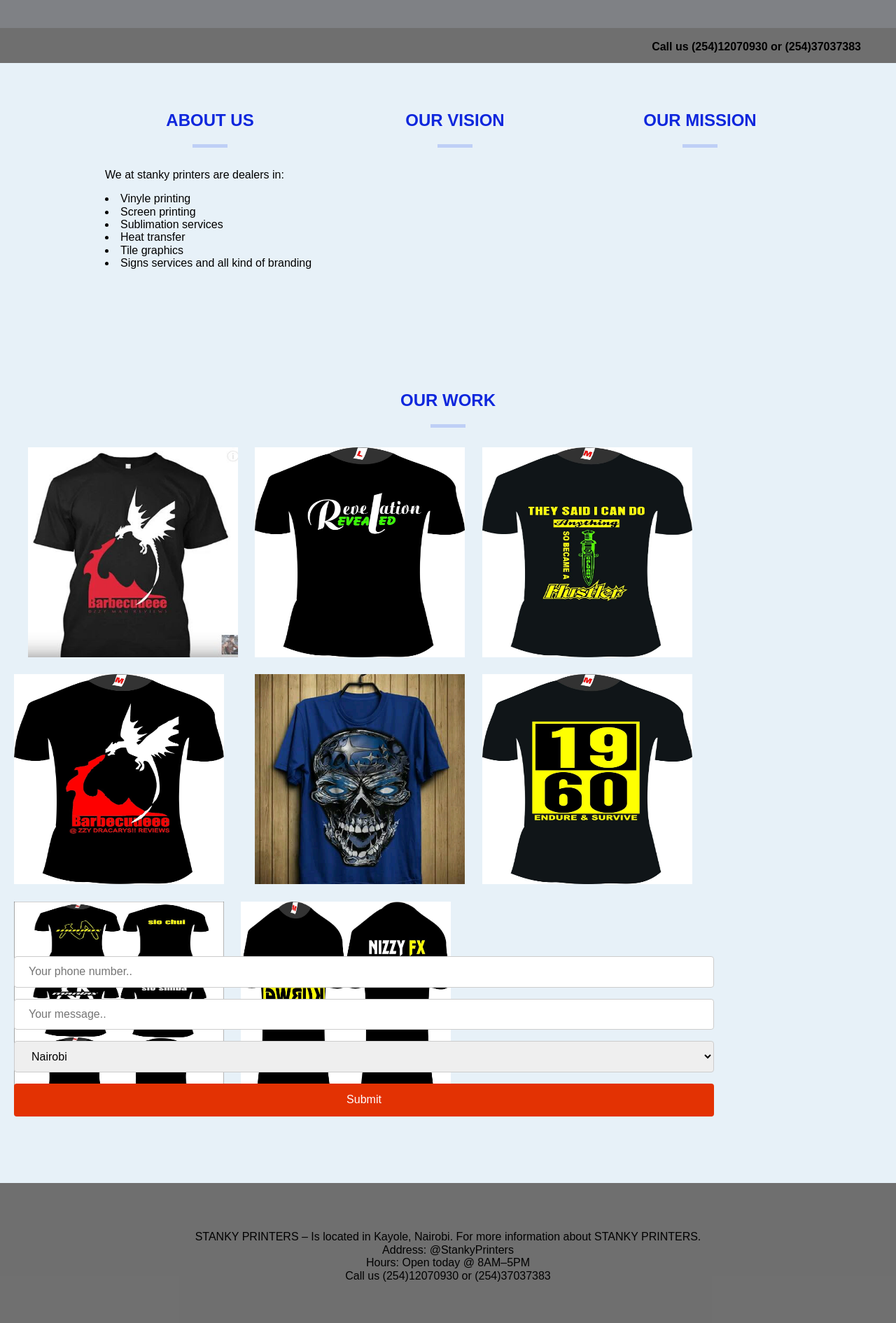
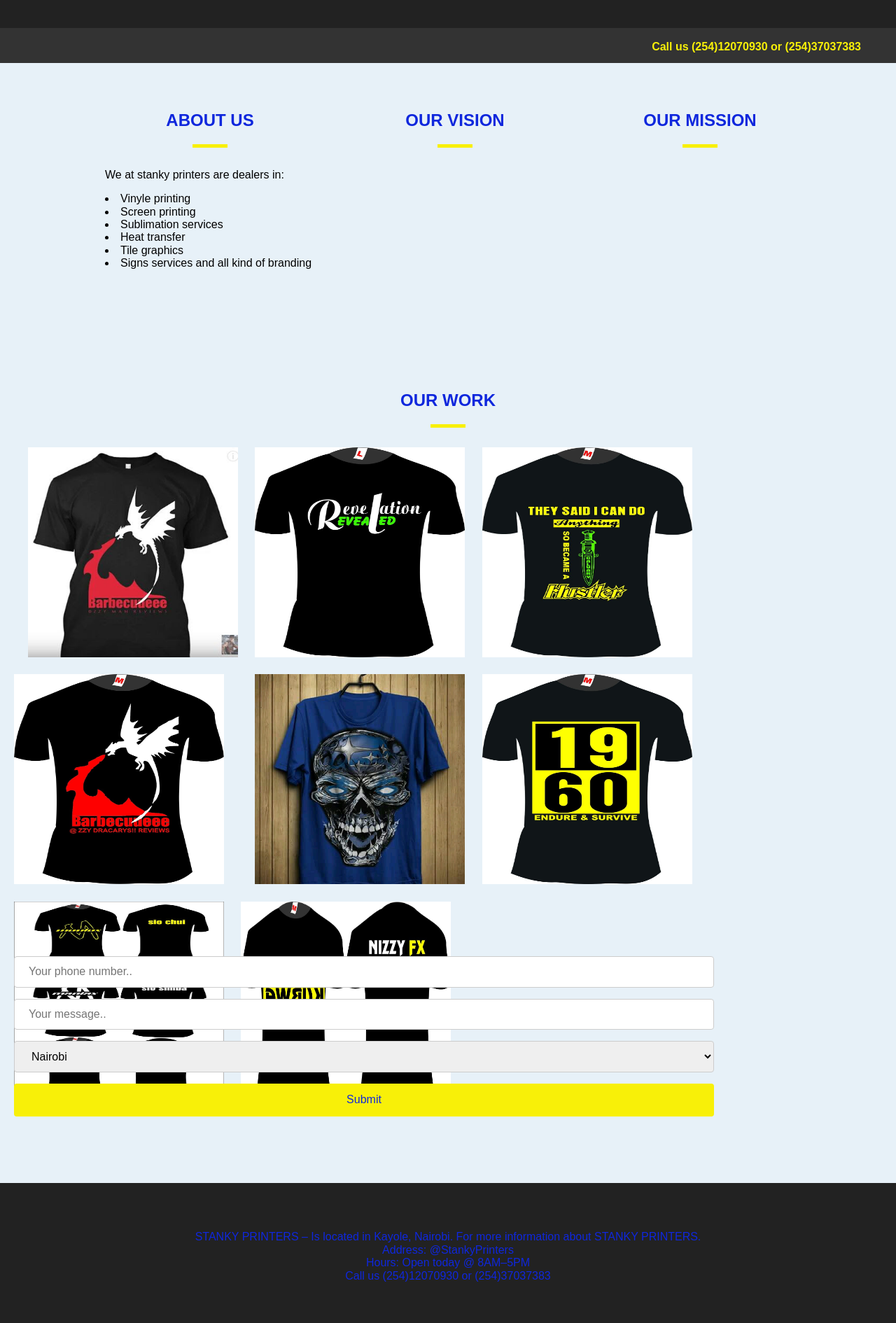
Before and after one commit to Anitahkawira/stankyPrinters, a plain HTML site: page Stanley/project/index.html in a window 1280 px wide. Shown: the part 210-2100 px from the top of the page at 70% size. Drawn offline with Linux system fonts and the light colour scheme.

Commit message:
initial work

```diff
--- a/Stanley/project/css/main.css
+++ b/Stanley/project/css/main.css
@@ -1,5 +1,5 @@
 .panel1{
-    background-color: #7f8185;
+    background-color: #222;
     height: 250px;
 }
 .panel1 h1{
@@ -15,8 +15,10 @@
     padding-top: 20px;
 }
 .panel2{
-    background-color: rgba(51, 51, 51, 0.7);
+    background-color: #333;
     height: 50px;
+    /*color: #0f27dd;*/
+    color: #f8f008;
 }
 .panel2 h4{
     margin: 0px;
@@ -36,7 +38,7 @@
 .panel3 hr{
     width: 50px;
     height: 5px;
-    background-color: #becff6;
+    background-color: #f8f008;
     border-style: none;
 }
 .panel3 p{
@@ -69,7 +71,7 @@
 .panel4 hr{
     width: 50px;
     height: 5px;
-    background-color: #becff6;
+    background-color: #f8f008;
     border-style: none;
 }
 .panel5{
@@ -97,12 +99,12 @@ input[type=number],select{
     border: 1px solid #ccc;
     border-radius: 4px;
     box-sizing: border-box;
-
+    /*color: #0f27dd;*/
 }
 input[type=submit] {
     width: 1000px;
-    background-color: #e33203;
-    color: white;
+    background-color: #f8f008;
+    color: #0f27dd;
     padding: 14px 20px;
     margin: 8px 0;
     border: none;
@@ -119,9 +121,11 @@ input[type=submit]:hover {
 .panel6 p{
     text-align: center;
     margin-top: 50px;
+    color: #0f27dd;
 }
 .layer {
-    background-color: rgba(51, 51, 51, 0.7);
+    /*background-color: rgba(51, 51, 51, 0.7);*/
+    background-color: #222;
     position: absolute;
     height: 200px;
     width: 100%;
```
